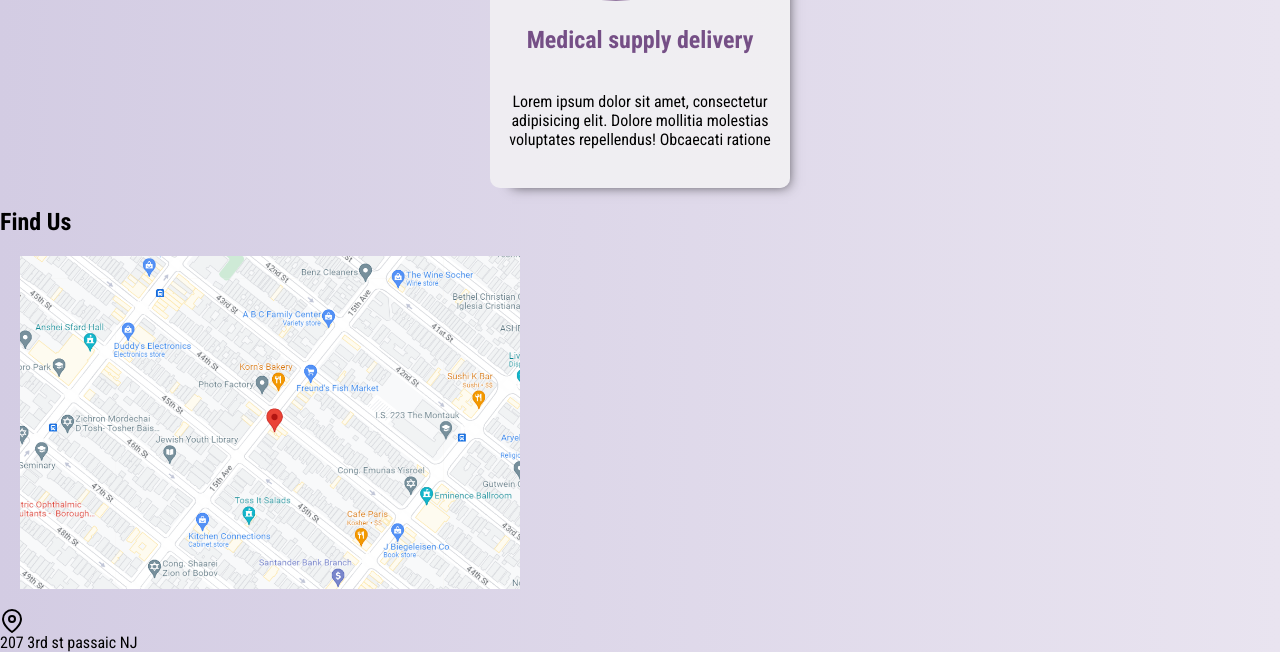
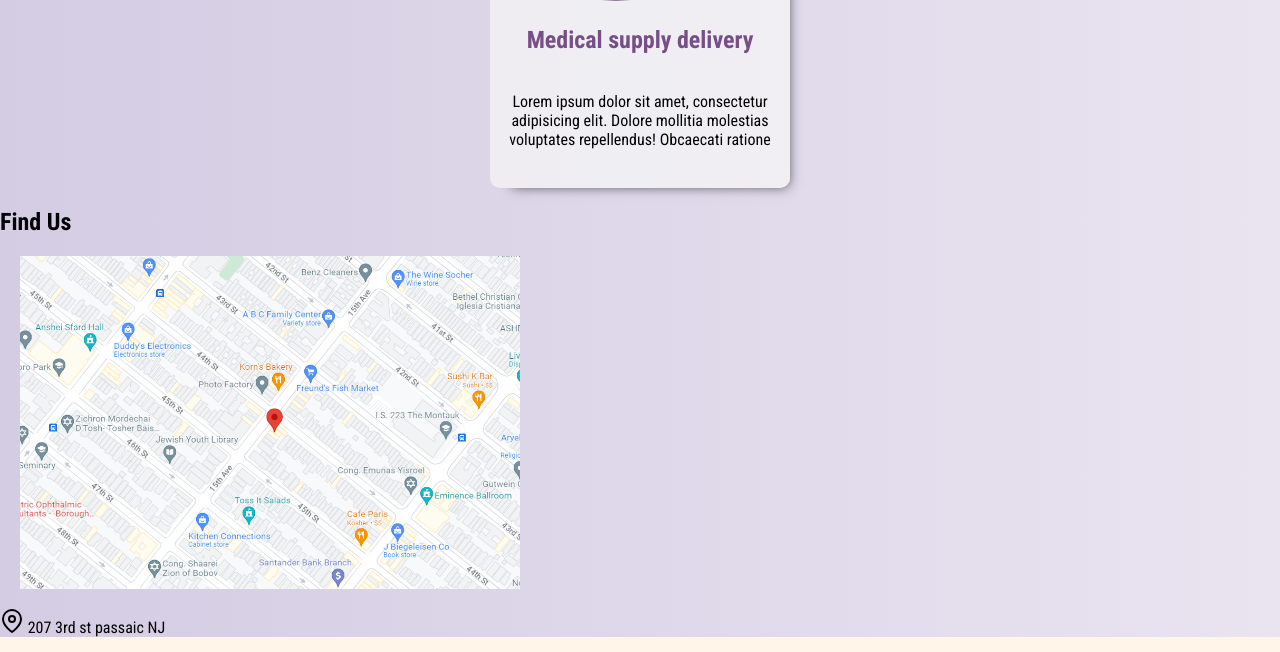
Before and after one commit to Lamadrid-Mike/wellness-express, a website: page index.html in a window 1280 px wide. Shown: the part 796-1448 px from the top of the page. Drawn offline with Linux system fonts and the light colour scheme.

```diff
--- a/styles/contact.scss
+++ b/styles/contact.scss
@@ -7,7 +7,9 @@
     }
   }
 
-  &__content--address {
-    display: inline-block;
+  &__address {
+    p {
+      display: inline-block;
+    }
   }
 }
```
Also changed, not shown: index.css, styles/contact.css, 2 other files.
